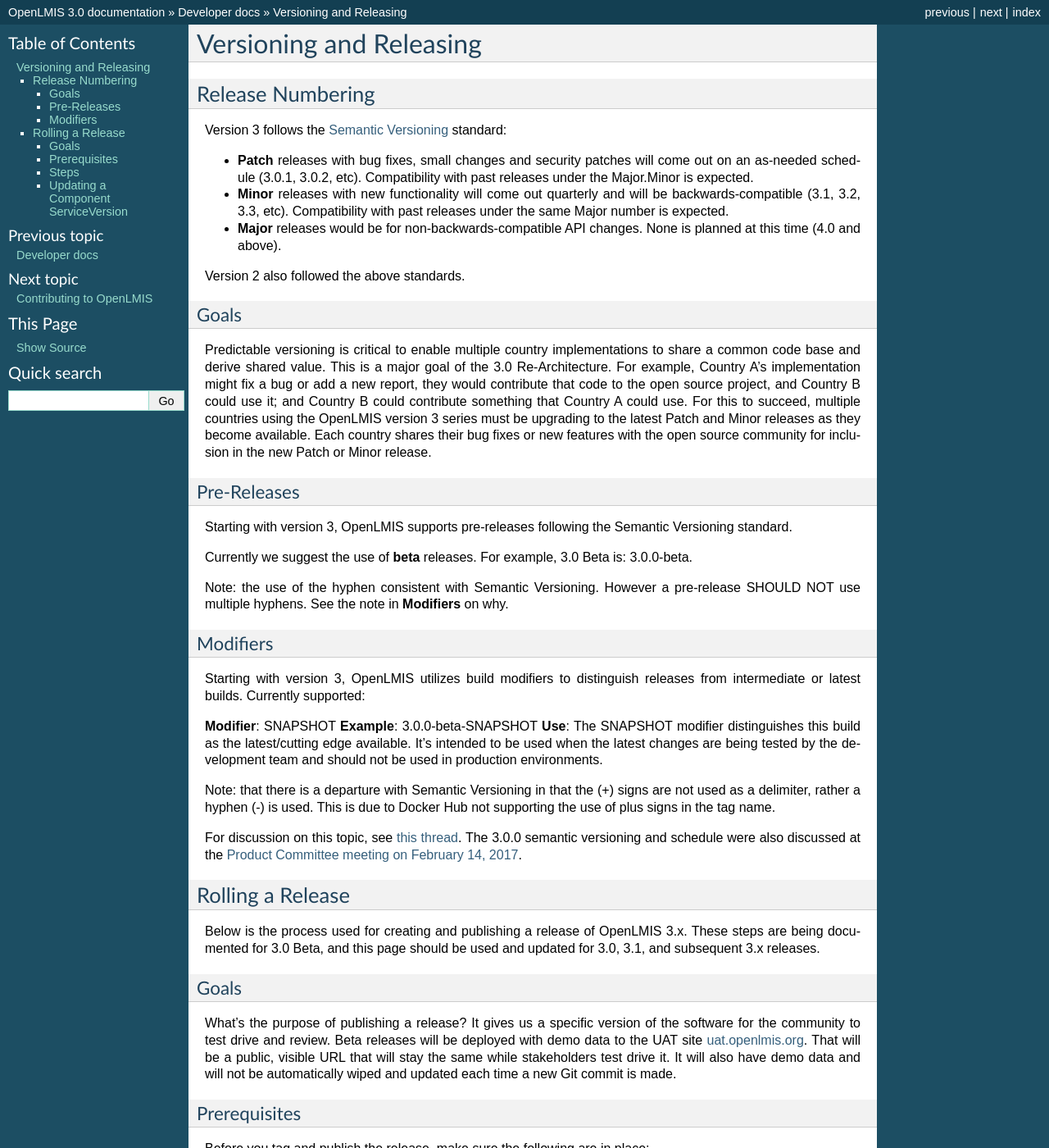
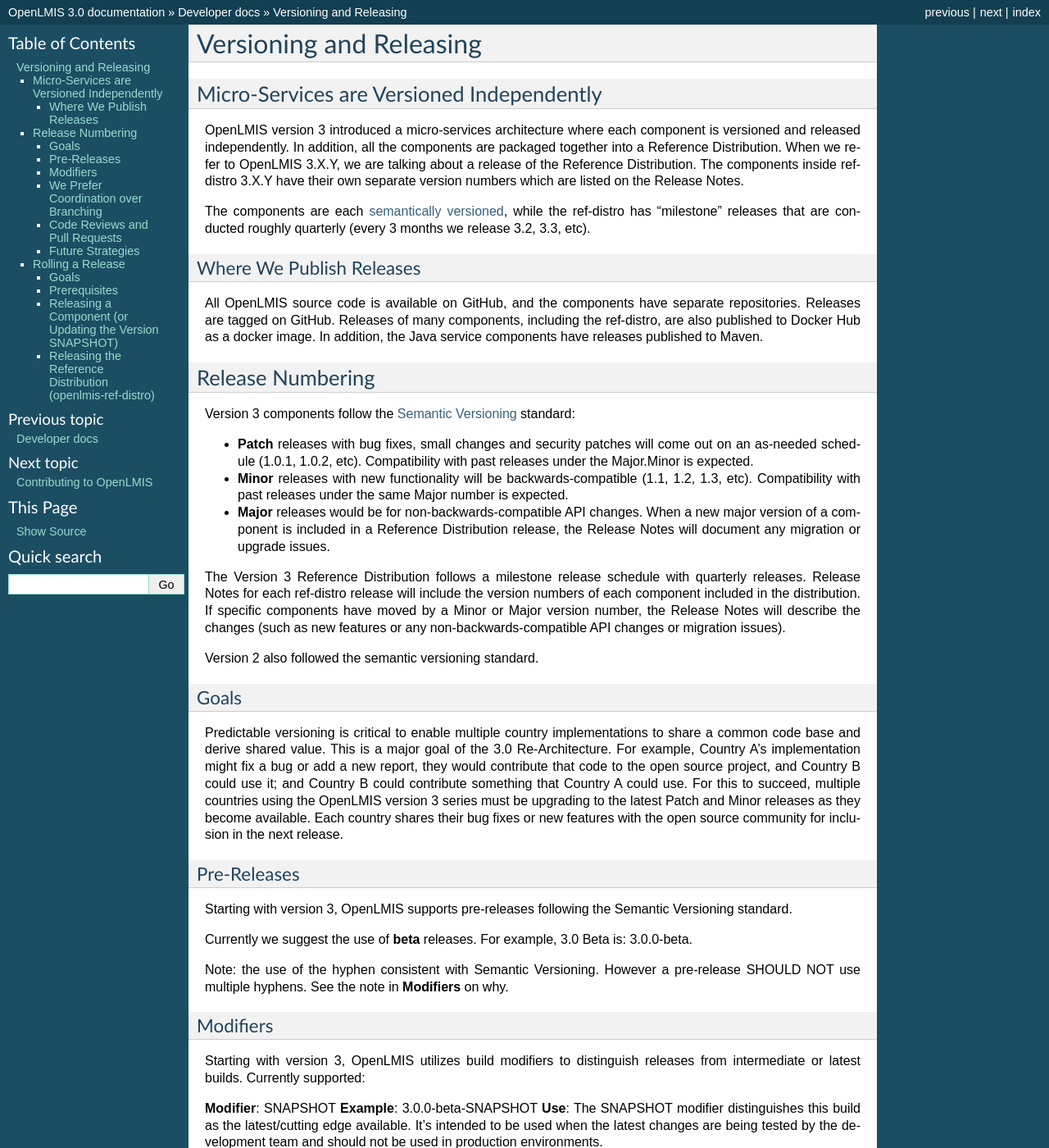
Before and after one commit to OpenLMIS/openlmis-ref-distro, a Sphinx documentation site: the page built from docs/source/developer-docs/versioningReleasing.md, in a window 1280 px wide and 1400 px high. Shown: the whole window at 82% size. Built offline with Sphinx 7.4.7, drawn with Linux system fonts in a browser that asks for light colours; pages that are not in the unit, such as notebooks, are missing from menus; some of the changed text lies outside the part shown.

Commit message:
OLMIS-1997: Added documentation about component semantic versioning and more.

```diff
--- a/docs/source/developer-docs/versioningReleasing.md
+++ b/docs/source/developer-docs/versioningReleasing.md
@@ -1,19 +1,43 @@
 # Versioning and Releasing
+
+## Micro-Services are Versioned Independently
+
+OpenLMIS version 3 introduced a micro-services architecture where each component is versioned and
+released independently. In addition, all the components are packaged together into a Reference
+Distribution. When we refer to OpenLMIS 3.X.Y, we are talking about a release of the Reference
+Distribution. The components inside ref-distro 3.X.Y have their own separate version numbers which
+are listed on the Release Notes.
+
+The components are each [semantically versioned](http://semver.org/), while the ref-distro has
+"milestone" releases that are conducted roughly quarterly (every 3 months we release 3.2, 3.3, etc).
+
+### Where We Publish Releases
+
+All OpenLMIS source code is available on GitHub, and the components have separate repositories.
+Releases are tagged on GitHub. Releases of many components, including the ref-distro, are also
+published to Docker Hub as a docker image. In addition, the Java service components have releases
+published to Maven.
 
 ## Release Numbering
 
-Version 3 follows the [Semantic Versioning](http://semver.org/) standard:
+Version 3 components follow the [Semantic Versioning](http://semver.org/) standard:
 
 * **Patch** releases with bug fixes, small changes and security patches will come out on an
-  as-needed schedule (3.0.1, 3.0.2, etc). Compatibility with past releases under the Major.Minor
+  as-needed schedule (1.0.1, 1.0.2, etc). Compatibility with past releases under the Major.Minor
   is expected.
-* **Minor** releases with new functionality will come out quarterly and will be
-  backwards-compatible (3.1, 3.2, 3.3, etc). Compatibility with past releases under the same
-  Major number is expected.
-* **Major** releases would be for non-backwards-compatible API changes. None is planned at this
-  time (4.0 and above).
+* **Minor** releases with new functionality will be backwards-compatible (1.1, 1.2, 1.3, etc).
+  Compatibility with past releases under the same Major number is expected.
+* **Major** releases would be for non-backwards-compatible API changes. When a new major version
+  of a component is included in a Reference Distribution release, the Release Notes will document
+  any migration or upgrade issues.
 
-Version 2 also followed the above standards.
+The Version 3 Reference Distribution follows a milestone release schedule with quarterly releases.
+Release Notes for each ref-distro release will include the version numbers of each component
+included in the distribution. If specific components have moved by a Minor or Major version number,
+the Release Notes will describe the changes (such as new features or any non-backwards-compatible
+API changes or migration issues).
+
+Version 2 also followed the semantic versioning standard.
 
 ### Goals
 
@@ -24,7 +48,7 @@
 that Country A could use. For this to succeed, multiple countries using the OpenLMIS version 3
 series must be upgrading to the latest Patch and Minor releases as they become available. Each
 country shares their bug fixes or new features with the open source community for inclusion in the
-new Patch or Minor release.
+next release.
 
 ### Pre-Releases
 
@@ -55,11 +79,57 @@
 versioning and schedule were also discussed at the [Product Committee meeting on February 14,
 2017](https://openlmis.atlassian.net/wiki/display/OP/February+14+2017).
 
+### We Prefer Coordination over Branching
+
+Because each component is independently, semantically versioned, the developers working on that
+component need to coordinate so they are working towards the same version (their next release).
+
+Each component's repository has a version file (gradle.properties or version.properties) that
+states which version is currently being developed. By default, we expect components will be working
+on the master branch towards a Patch release. The developers can coordinate any time they are ready
+to work on features (for a Minor release).
+
+If developers propose to break with past API compatibility and make a Major release of the
+component, that should be discussed on the [Dev
+Forum](https://groups.google.com/forum/#!forum/openlmis-dev). They should be ready to articulate a
+clear need, to evaluate other options to avoid breaking backwards-compatibility, and to document a
+migration path for all existing users of the software. Even if the Dev Forum and component lead
+decide to release a Major version, we still require automated schema migrations (using Flyway) so
+existing users will have their data preserved when they upgrade.
+
+Branching in git is discouraged. OpenLMIS does not use git-flow or a branching-based workflow. In
+our typical workflow, developers are all contributing on the master branch to the next release of
+their component. If developers need to work on more than one release at the same time, then they
+could use a branch. For example, if the component is working towards its next Patch, such as
+1.0.1-SNAPSHOT, but a developer is ready to work on a big new feature for a future Minor release,
+that developer may choose to work on a branch. Overall, branching is possible, but we prefer to
+coordinate to work together towards the same version at the same time, and we don't have a
+branch-driven workflow as part of our collaboration or release process.
+
+### Code Reviews and Pull Requests
+
+We expect all code committed to OpenLMIS receives either a review from a second person or goes
+through a pull request workflow on GitHub. Generally, the developers who are dedicated to working
+on OpenLMIS itself have commit access in GitHub. They coordinate in Slack, they plan work using
+JIRA tickets and sprints, and during their ticket workflow a code review is conducted. Code should
+include automated tests, and the ticket workflow also includes a human Quality Assurance (QA) step.
+
+Any other developers are invited to contribute to OpenLMIS using Pull Requests in GitHub at any
+time. This includes developers who are implementing, extending and customizing OpenLMIS for
+different local needs.
+
+For more about the coding standards and how to contribute, see **contributionGuide.md**.
+
+### Future Strategies
+
+As the OpenLMIS version 3 installation base grows, we expect that additional strategies will be
+needed so that new functionality added to the platform will not be a risk or a barrier for existing
+users. Feature Toggles is one strategy the technical community is considering.
+
 ## Rolling a Release
 
-Below is the process used for creating and publishing a release of OpenLMIS 3.x. These steps are
-being documented for 3.0 Beta, and this page should be used and updated for 3.0, 3.1, and subsequent
-3.x releases.
+Below is the process used for creating and publishing a release of each component as well as the
+Reference Distribution (OpenLMIS 3.x.y).
 
 ### Goals
 
@@ -71,18 +141,47 @@
 
 ### Prerequisites
 
-Before you tag and publish the release, make sure the following are in place:
+Before you release, make sure the following are in place:
 
 * Demo data and seed data: make sure you have demo data that is sufficient to demonstrate the
   features of this release. Your demo data might be built into the repositories and used in the
   build process OR be prepared to run a one-time database load script/command.
 * Features are completed for this release and are checked in.
 * All automated tests pass.
-* Release notes and other documentation/publicity is ready for distribution.
-* The Release Manager has certifications for remote UAT environment and a docker client installed
-  on the machine he or she will be releasing to.
+* Documentation is ready. For components, this is the CHANGELOG.md file, and for the ref-distro
+  this is a Release Notes page in the wiki.
 
-### Steps
+### Releasing a Component (or Updating the Version SNAPSHOT)
+
+Each component is always working towards some future release, version X.Y.Z-SNAPSHOT. A component
+may change what version it is working towards, and when you update the serviceVersion of that
+component, the other items below need to change.
+
+These steps apply when you change a component's serviceVersion (changing which -SNAPSHOT the
+codebase is working towards):
+
+- Within the component, set the **serviceVersion** property in the **gradle.properties** file to
+  the new -SNAPSHOT you've chosen.
+  - See Step 3 below for details.
+- Update **openlmis-ref-distro** to set **docker-compose.yml** to use the new -SNAPSHOT this
+  component is working towards.
+  - See Step 5 below for details.
+  - Use a commit message that explains your change. EG, "Upgrade to 3.1.0-SNAPSHOT of
+    openlmis-requisition component."
+- Update **openlmis-deployment** to set each **docker-compose.yml** file in the deployment/ folder
+  for the relevant environments, probably uat_env/, test_env/, but not demo_env/
+  - See Step 7 below for details.
+  - Similar to above, please include a helpful commit message. (You do not need to tag this repo
+    because it is only used by Jenkins, not external users.)
+- Update **openlmis-contract-tests** to set each **docker-compose...yml** file that includes your
+  component to use the new -SNAPSHOT version.
+  - Similar to the previous steps, see the lines under "services:" and change its version to the new
+    snapshot.
+  - You do not need to tag this repo. It will be used by Jenkins for subsequent contract test runs.
+- (If your component, such as the openlmis-service-util library, publishes to Maven, then other
+  steps will be needed here.)
+
+### Releasing the Reference Distribution (openlmis-ref-distro)
 
 When you are ready to create and publish a release (Note that version modifiers should not be used
 in these steps - e.g. SNAPSHOT):
@@ -138,6 +237,8 @@
       serviceName → "image: openlmis/requisition-refui:3.0.0-beta-SNAPSHOT" and change that last part
       to the new version tag for each service.
    1. Commit this change and tag the openlmis-ref-distro repo with the release being made.
+      Note: There is consideration underway about using a git branch to coordinate the ref-distro
+      release.
 1. In order to publish the openlmis-ref-distro documentation to ReadTheDocs:
    1. Edit **collect-docs.py** to change links to pull in specific version tags of README files. In that
       script, change a line like
@@ -163,34 +264,3 @@
 Once all these steps are completed and verified, the release process is complete. At this point you
 can conduct communication tasks such as sharing the URL and Release Announcement to stakeholders.
 Congratulations!
-
-
-### Updating a Component ServiceVersion
-
-Each component is always working towards some future release, version X.Y.Z-SNAPSHOT. A component
-may change what version it is working towards, and when you update the serviceVersion of that
-component, the other items below need to change.
-
-These steps apply when you change a component's serviceVersion (changing which -SNAPSHOT the
-codebase is working towards):
-
-- Within the component, set the **serviceVersion** property in the **gradle.properties** file to
-  the new -SNAPSHOT you've chosen.
-  - See Step 3 above for details.
-- Update **openlmis-ref-distro** to set **docker-compose.yml** to use the new -SNAPSHOT this
-  component is working towards.
-  - See Step 5 above for details.
-  - Use a commit message that explains your change. EG, "Upgrade to 3.1.0-SNAPSHOT of
-    openlmis-requisition component."
-- Update **openlmis-deployment** to set each **docker-compose.yml** file in the deployment/ folder
-  for the relevant environments, probably uat_env/, test_env/, but not demo_env/
-  - See Step 7 above for details.
-  - Similar to above, please include a helpful commit message. (You do not need to tag this repo
-    because it is only used by Jenkins, not external users.)
-- Update **openlmis-contract-tests** to set each **docker-compose...yml** file that includes your
-  component to use the new -SNAPSHOT version.
-  - Similar to the steps above, see the lines under "services:" and change its version to the new
-    snapshot.
-  - You do not need to tag this repo. It will be used by Jenkins for subsequent contract test runs.
-- (If your component, such as the openlmis-service-util library, publishes to Maven, then other
-  steps will be needed here.)
```
Also changed, not shown: docs/source/developer-docs/contributionGuide.md (+1 -3 lines).
